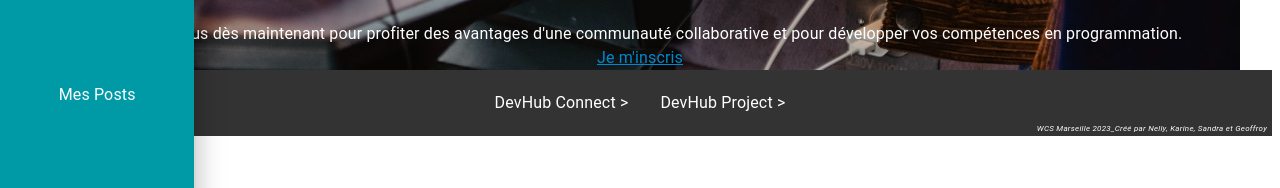
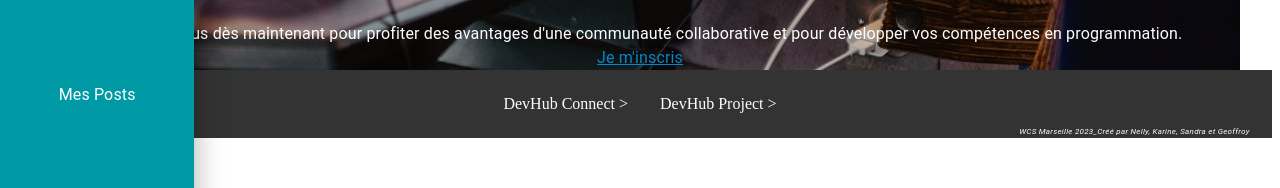
Before and after one commit to WildCodeSchool/DevHubShare, a React (Vite) app in the folder frontend/: page / in a window 1280 px wide. Shown: the part 454-642 px from the top of the page. Built offline with nearby package versions, Linux system fonts and the light colour scheme.

Commit message:
fix footer with the other components

```diff
--- a/frontend/src/components/Footer.jsx
+++ b/frontend/src/components/Footer.jsx
@@ -1,12 +1,114 @@
+// import * as React from "react";
+// import { Box } from "@mui/material";
+// import Link from "@mui/material/Link";
+// import Grid from "@mui/material/Grid";
+// import Typography from "@mui/material/Typography";
+// import { styled } from "@mui/system";
+// import LogoSNCF from "../assets/LOGO_SNCF_GROUPE_RVB_small.png";
+
+// const preventDefault = (event) => event.preventDefault();
+
+// const Logo = styled("img")({
+//   width: "4rem",
+//   marginLeft: "0.3rem",
+// });
+
+// const FooterLink = styled(Link)({
+//   marginRight: "1rem",
+//   marginLeft: "1rem",
+// });
+
+// export default function Footer() {
+//   return (
+//     <Box
+//       sx={{
+//         typography: "body1",
+//         "& > :not(style) + :not(style)": {
+//           ml: 2,
+//         },
+//         backgroundColor: "#333333",
+//         color: "#FFFFFF",
+//         py: 0.1,
+//       }}
+//       onClick={preventDefault}
+//     >
+//       <Grid container justifyContent="space-around">
+//         <Grid
+//           item
+//           xs={12}
+//           md={4}
+//           sx={{ display: "flex", alignItems: "center" }}
+//         >
+//           <Logo src={LogoSNCF} alt="logo" />
+//         </Grid>
+
+//         <Grid
+//           item
+//           xs={12}
+//           md={4}
+//           sx={{
+//             display: "flex",
+//             alignItems: "center",
+//             justifyContent: "center",
+//           }}
+//         >
+//           <FooterLink
+//             href="#"
+//             sx={{
+//               textDecoration: "none",
+//               color: "#FFFFFF",
+//               "&:hover": {
+//                 color: "#B9B9B9",
+//               },
+//             }}
+//           >
+//             DevHub Connect {">"}
+//           </FooterLink>
+//           <FooterLink
+//             href="#"
+//             sx={{
+//               textDecoration: "none",
+//               color: "#FFFFFF",
+//               "&:hover": {
+//                 color: "#B9B9B9",
+//               },
+//             }}
+//           >
+//             DevHub Project {">"}
+//           </FooterLink>
+//         </Grid>
+
+//         <Grid
+//           item
+//           xs={12}
+//           md={4}
+//           sx={{
+//             display: "flex",
+//             alignItems: "flex-end",
+//             justifyContent: "flex-end",
+//           }}
+//         >
+//           <Typography
+//             variant="caption"
+//             sx={{
+//               fontSize: "0.5rem",
+//               marginRight: "0.3rem",
+//             }}
+//           >
+//             <em>
+//               WCS Marseille 2023_Créé par Nelly, Karine, Sandra et Geoffroy
+//             </em>
+//           </Typography>
+//         </Grid>
+//       </Grid>
+//     </Box>
+//   );
+// }
+
 import * as React from "react";
-import { Box } from "@mui/material";
-import Link from "@mui/material/Link";
-import Grid from "@mui/material/Grid";
-import Typography from "@mui/material/Typography";
-import { styled } from "@mui/system";
+import { TableFooter, TableRow, Link, Typography } from "@mui/material";
+import { styled, width } from "@mui/system";
 import LogoSNCF from "../assets/LOGO_SNCF_GROUPE_RVB_small.png";
-
-const preventDefault = (event) => event.preventDefault();
 
 const Logo = styled("img")({
   width: "4rem",
@@ -16,78 +118,47 @@ const Logo = styled("img")({
 const FooterLink = styled(Link)({
   marginRight: "1rem",
   marginLeft: "1rem",
+  textDecoration: "none",
+  color: "#FFFFFF",
+  "&:hover": {
+    color: "#B9B9B9",
+  },
+});
+
+const FooterContainer = styled(TableFooter)({
+  display: "flex",
+  flexDirection: "row",
+  justifyContent: "space-between",
+  alignItems: "center",
+  backgroundColor: "#333333",
+  color: "#FFFFFF",
 });
 
 export default function Footer() {
   return (
-    <Box
-      sx={{
-        typography: "body1",
-        "& > :not(style) + :not(style)": {
-          ml: 2,
-        },
-        backgroundColor: "#333333",
-        color: "#FFFFFF",
-        py: 0.1,
-      }}
-      onClick={preventDefault}
-    >
-      <Grid container justifyContent="space-around">
-        <Grid
-          item
-          xs={12}
-          md={4}
-          sx={{ display: "flex", alignItems: "center" }}
-        >
+    <FooterContainer>
+      <div
+        style={{
+          display: "flex",
+          justifyContent: "space-between",
+          minWidth: "100%",
+        }}
+      >
+        <TableRow sx={{ alignSelf: "center", width: "20%" }}>
           <Logo src={LogoSNCF} alt="logo" />
-        </Grid>
-
-        <Grid
-          item
-          xs={12}
-          md={4}
+        </TableRow>
+        <TableRow
           sx={{
             display: "flex",
-            alignItems: "center",
             justifyContent: "center",
+            alignSelf: "center",
+            width: "40%",
           }}
         >
-          <FooterLink
-            href="#"
-            sx={{
-              textDecoration: "none",
-              color: "#FFFFFF",
-              "&:hover": {
-                color: "#B9B9B9",
-              },
-            }}
-          >
-            DevHub Connect {">"}
-          </FooterLink>
-          <FooterLink
-            href="#"
-            sx={{
-              textDecoration: "none",
-              color: "#FFFFFF",
-              "&:hover": {
-                color: "#B9B9B9",
-              },
-            }}
-          >
-            DevHub Project {">"}
-          </FooterLink>
-        </Grid>
-
-        <Grid
-          item
-          xs={12}
-          md={4}
-          sx={{
-            display: "flex",
-            alignItems: "flex-end",
-            justifyContent: "flex-end",
-          }}
-        >
+          <FooterLink href="#">DevHub Connect {">"}</FooterLink>
+          <FooterLink href="#">DevHub Project {">"}</FooterLink>
+        </TableRow>
+        <TableRow sx={{ alignSelf: "flex-end", width: "20%" }}>
           <Typography
             variant="caption"
             sx={{
@@ -99,8 +170,8 @@ export default function Footer() {
               WCS Marseille 2023_Créé par Nelly, Karine, Sandra et Geoffroy
             </em>
           </Typography>
-        </Grid>
-      </Grid>
-    </Box>
+        </TableRow>
+      </div>
+    </FooterContainer>
   );
 }
```
